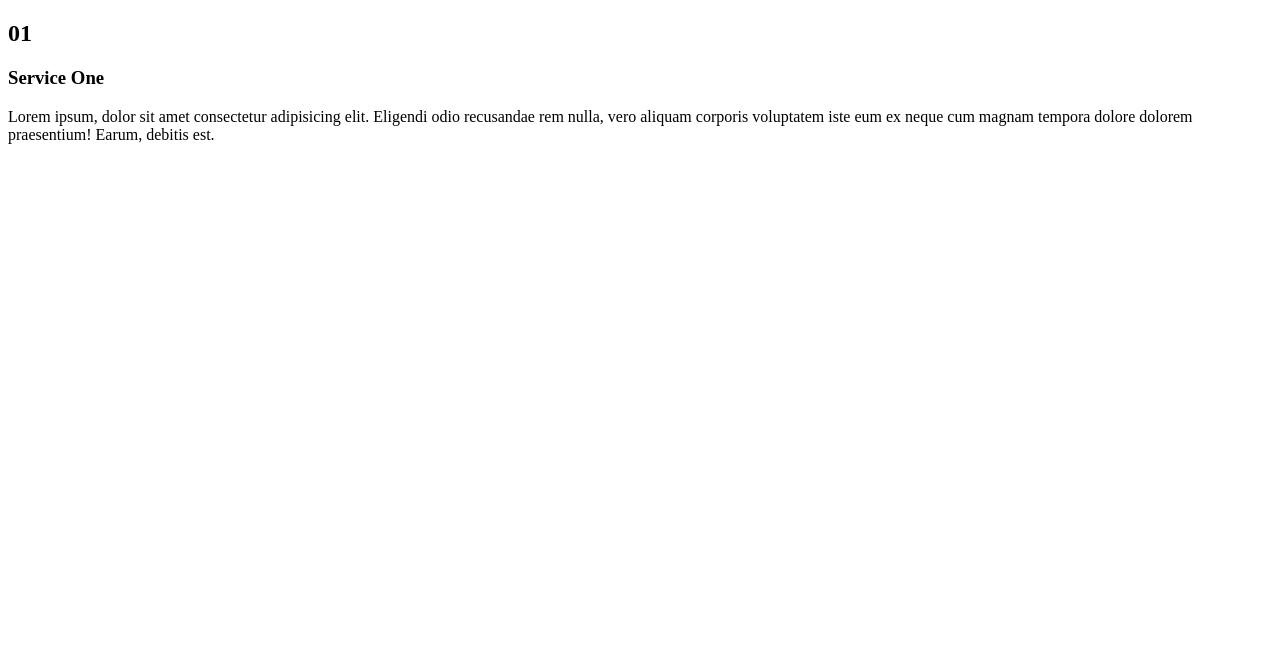
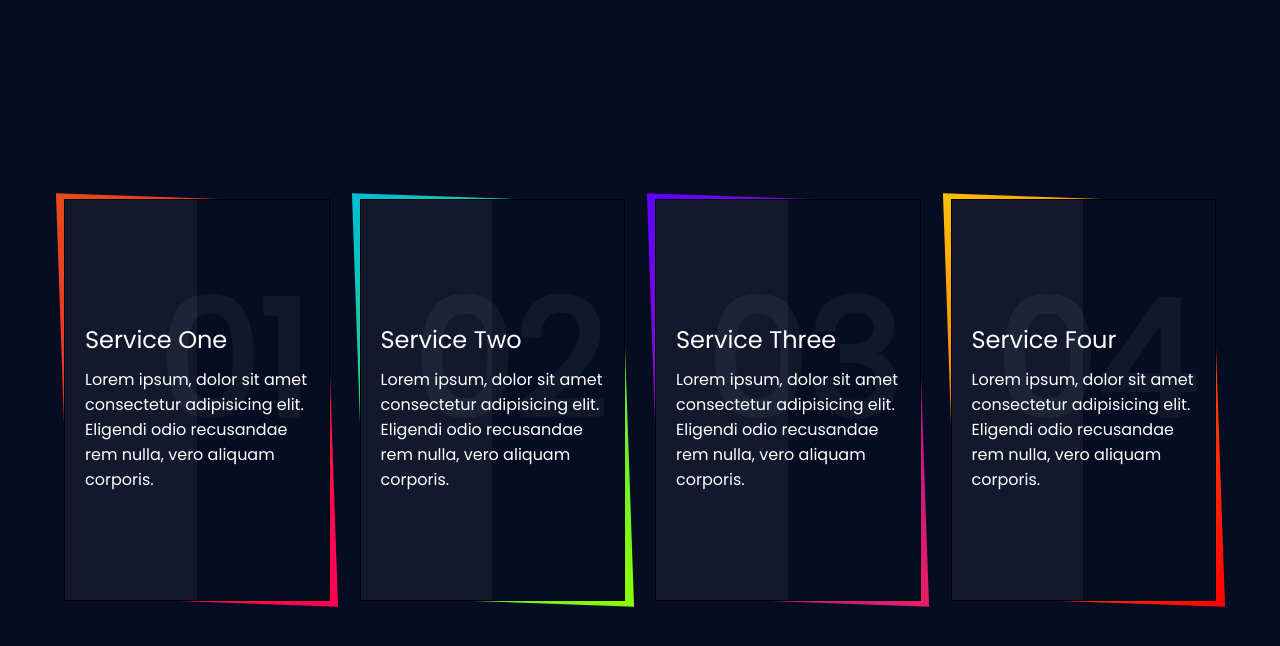
Before and after one commit to AadiRana911/CSS-Animations, a plain HTML site: page Skewed Border/index.html in a window 1280 px wide. Drawn offline with Linux system fonts and the light colour scheme.

Commit message:
Skewed Border - Finished

```diff
--- a/Skewed Border/index.html
+++ b/Skewed Border/index.html
@@ -2,7 +2,7 @@
 <html>
     <head>
         <title>Skewed Border Cards</title>
-        <meta http-equiv="refresh" content="5">
+        <!-- <meta http-equiv="refresh" content="5"> -->
         <link rel="stylesheet" href="style.css">
     </head>
     <body>
@@ -11,8 +11,32 @@
                 <div class="content">
                     <h2>01</h2>
                     <h3>Service One</h3>
-                    <p>Lorem ipsum, dolor sit amet consectetur adipisicing elit. Eligendi odio recusandae rem nulla, vero aliquam corporis voluptatem iste eum ex neque cum magnam tempora dolore dolorem praesentium! Earum, debitis est.</p>
-
+                    <p>Lorem ipsum, dolor sit amet consectetur adipisicing elit. Eligendi odio recusandae rem nulla, vero aliquam corporis.</p>
+                    <a href="#">Read More</a>
+                </div>
+            </div>
+            <div class="box">
+                <div class="content">
+                    <h2>02</h2>
+                    <h3>Service Two</h3>
+                    <p>Lorem ipsum, dolor sit amet consectetur adipisicing elit. Eligendi odio recusandae rem nulla, vero aliquam corporis.</p>
+                    <a href="#">Read More</a>
+                </div>
+            </div>
+            <div class="box">
+                <div class="content">
+                    <h2>03</h2>
+                    <h3>Service Three</h3>
+                    <p>Lorem ipsum, dolor sit amet consectetur adipisicing elit. Eligendi odio recusandae rem nulla, vero aliquam corporis.</p>
+                    <a href="#">Read More</a>
+                </div>
+            </div>
+            <div class="box">
+                <div class="content">
+                    <h2>04</h2>
+                    <h3>Service Four</h3>
+                    <p>Lorem ipsum, dolor sit amet consectetur adipisicing elit. Eligendi odio recusandae rem nulla, vero aliquam corporis.</p>
+                    <a href="#">Read More</a>
                 </div>
             </div>
         </div>
--- a/Skewed Border/style.css
+++ b/Skewed Border/style.css
@@ -0,0 +1,118 @@
+@import url('https://fonts.googleapis.com/css?family=Poppins&display=swap');
+
+body{
+    margin: 0;
+    padding: 0;
+    display: flex;
+    justify-content: center;
+    align-items: center;
+    min-height: 100vh;
+    background: #060c21;
+    font-family: 'Poppins', sans-serif;
+}
+.container{
+    position: relative;
+    width: 90%;
+    display: grid;
+    grid-template-columns: repeat(auto-fill, minmax(260px, 1fr));
+    grid-template-rows: auto;
+    grid-gap: 0 30px;
+}
+.container .box{
+    position: relative;
+    height: 400px;
+    background: #060c21;
+    display: flex;
+    justify-content: center;
+    align-items: center;
+    border: 1px solid #000;
+}
+.container .box:before{
+    content: '';
+    position: absolute;
+    top: -2px;
+    left: -2px;
+    right: -2px;
+    bottom: -2px;
+    background: #fff;
+    transform: skew(2deg, 2deg);
+    z-index: -1;
+}
+.container .box:nth-child(1):before{
+    background: linear-gradient(315deg, #ff0057,#e64a19);
+}
+.container .box:nth-child(2):before{
+    background: linear-gradient(315deg, #89ff00,#00bcd4);
+}
+.container .box:nth-child(3):before{
+    background: linear-gradient(315deg, #e91e63,#5d02ff);
+}
+.container .box:nth-child(4):before{
+    background: linear-gradient(315deg, #ff0000,#ffc107);
+}
+.container .box::after{
+    content: '';
+    position: absolute;
+    top: 0;
+    left: 0;
+    width: 50%;
+    height: 100%;
+    background: rgba(255, 255, 255, 0.05);
+}
+.content{
+    position: relative;
+    padding: 20px;
+    transform: translateY(40px);
+}
+.box .content h2{
+    position: absolute;
+    top: -60px;
+    right: 20px;
+    margin: 0;
+    padding: 0;
+    font-size: 10em;
+    color: rgba(255, 255, 255, 0.05);
+    transition: 0.5s;
+}
+
+.box:hover .content h2{
+    top: -140px;
+}
+
+.box .content h3{
+    margin: 0 0 10px;
+    padding: 0;
+    font-size: 24px;
+    font-weight: 500;
+    color: #fff;
+}
+.box .content p{
+    margin: 0;
+    padding: 0;
+    color: #fff;
+    font-size: 16px;
+}
+.box .content a{
+    position: relative;
+    margin: 20px 0 0;
+    padding: 10px 20px;
+    text-decoration: none;
+    border: 1px solid #fff;
+    display: inline-block;
+    color: #fff;
+    transition: 0.5s;
+    transform: translateY(-40px);
+    opacity: 0;
+    visibility: hidden;
+}
+
+.box:hover .content a{
+    transform: translateY(0);
+    opacity: 1;
+    visibility: visible;
+}
+
+.box .content a:hover{
+    color: #000;
+    background: #fff;
+}
```
